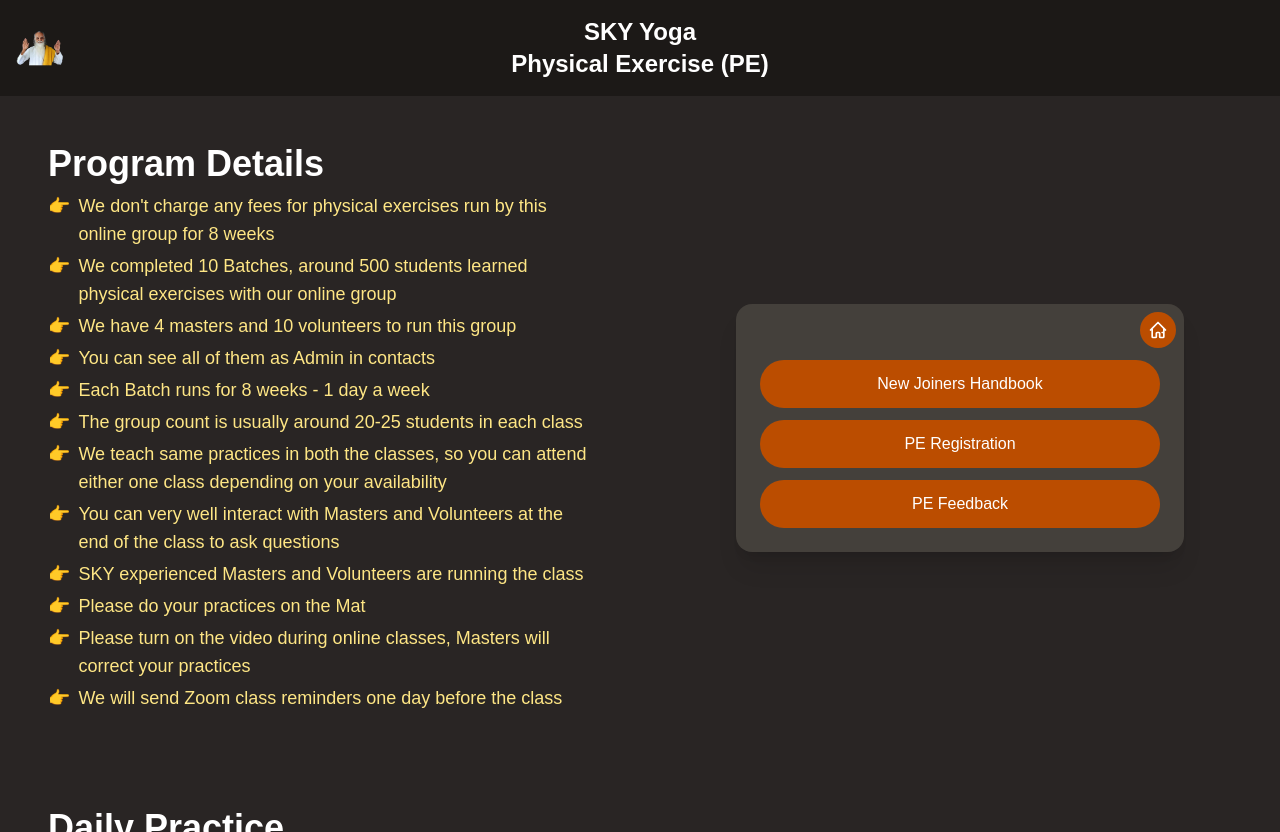
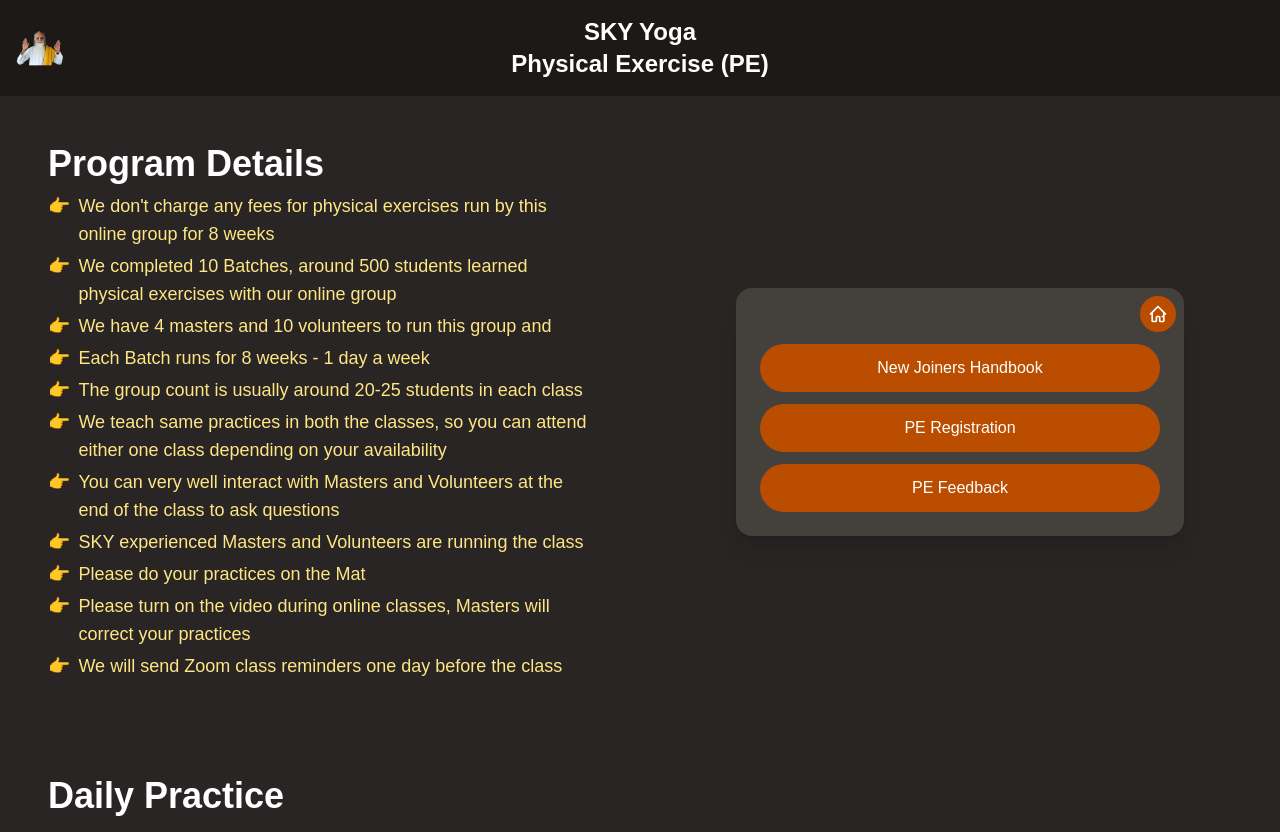
Before and after one commit to Itz-Viggy/Yoga-Registration, a Next.js app: page /pe in a window 1280 px wide. Built offline with nearby package versions, Linux system fonts and the light colour scheme.

Commit message:
Content Changes

```diff
--- a/src/app/pe/page.tsx
+++ b/src/app/pe/page.tsx
@@ -58,8 +58,8 @@ export default function HomePage() {
                 {[
                   "We don't charge any fees for physical exercises run by this online group for 8 weeks",
                   "We completed 10 Batches, around 500 students learned physical exercises with our online group",
-                  "We have 4 masters and 10 volunteers to run this group",
-                  "You can see all of them as Admin in contacts",
+                  "We have 4 masters and 10 volunteers to run this group and",
+
                   "Each Batch runs for 8 weeks - 1 day a week",
                   "The group count is usually around 20-25 students in each class",
                   "We teach same practices in both the classes, so you can attend either one class depending on your availability",
```
